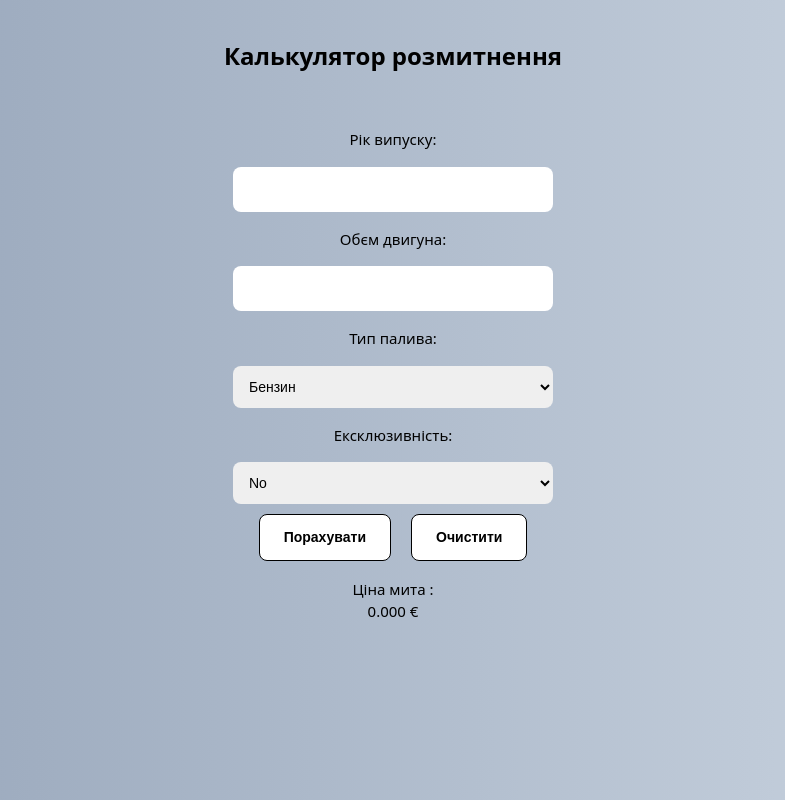
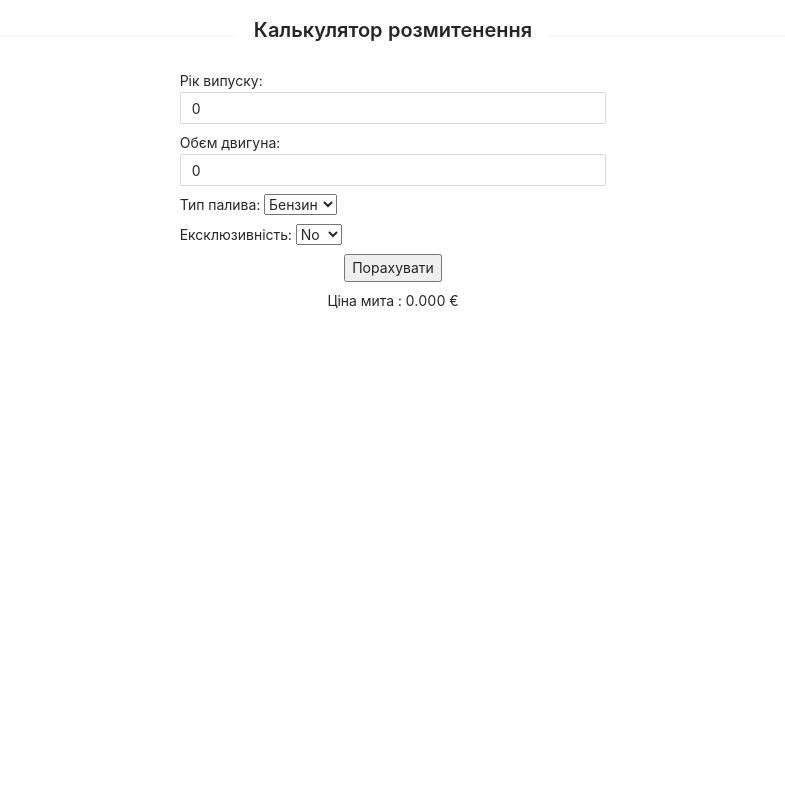
Before and after one commit to intercode-io/tax-calculator, a Next.js app: page / in a window 1280 px wide. Shown: the whole page, without its empty margins (247-1032 px from the left). Built offline with nearby package versions, Linux system fonts and the light colour scheme.

Commit message:
refactor code & style, add custom hook, and Layout, Header component

```diff
--- /dev/null
+++ b/common/year-coefficient.js
@@ -0,0 +1,16 @@
+const yearCoefficient = {
+    0: 2.2,
+    1: 1.9,
+    2: 1.65,
+    3: 1.55,
+    4: 1.45,
+    5: 1.35,
+    6: 1,
+    7: 0.9,
+    8: 0.85,
+    9: 0.8,
+    10: 0.75,
+    11: 0.7,
+}
+
+module.exports = yearCoefficient;
--- /dev/null
+++ b/components/Header.js
@@ -0,0 +1,18 @@
+import React from 'react';
+import {Col, Divider, Row, Typography} from "antd";
+
+const {Title} = Typography;
+
+const Header = () => {
+    return (
+        <Row>
+            <Col flex span={24}>
+                <Divider>
+                    <Title level={4}>Калькулятор розмитенення</Title>
+                </Divider>
+            </Col>
+        </Row>
+    );
+};
+
+export default Header;
--- /dev/null
+++ b/components/Layout.js
@@ -0,0 +1,13 @@
+import React from 'react';
+import Header from "./Header";
+
+const Layout = ({children}) => {
+    return (
+        <div>
+            <Header/>
+            <main>{children}</main>
+        </div>
+    );
+};
+
+export default Layout;
--- /dev/null
+++ b/hooks/useInput.js
@@ -0,0 +1,14 @@
+import {useState} from "react";
+
+export const useInput = (initialValue) => {
+    const [value, setValue] = useState(initialValue);
+
+    const handleChange = (event) => {
+        setValue(event);
+    }
+
+    return {
+        value,
+        onChange: handleChange
+    }
+};
--- a/pages/_app.js
+++ b/pages/_app.js
@@ -1,7 +1,10 @@
-import '../styles/globals.css'
+import 'antd/dist/antd.css';
+import Layout from "../components/Layout";
 
-function MyApp({ Component, pageProps }) {
-  return <Component {...pageProps} />
+function MyApp({Component, pageProps}) {
+    return <Layout>
+        <Component {...pageProps} />
+    </Layout>
 }
 
 export default MyApp
--- a/pages/index.js
+++ b/pages/index.js
@@ -1,27 +1,13 @@
 import Head from 'next/head'
 import {useState} from "react";
-import style from '../styles/styles.module.css';
+import {Col, InputNumber, Row} from "antd";
+import {useInput} from "../hooks/useInput";
+import yearCoefficient from "../common/year-coefficient"
 
 
-const options = {
-    0: 2.2,
-    1: 1.9,
-    2: 1.65,
-    3: 1.55,
-    4: 1.45,
-    5: 1.35,
-    6: 1,
-    7: 0.9,
-    8: 0.85,
-    9: 0.8,
-    10: 0.75,
-    11: 0.7,
-}
-
 export default function Home() {
-
-    const [yearOfManufacture, setYearOfManufacture] = useState();
-    const [volumeCar, setVolumeCar] = useState();
+    const yearOfManufacture = useInput(0);
+    const volumeCar = useInput(0);
     const [fuelRatio, setFuelRatio] = useState(1);
     const [isExclusiveCar, setIsExclusiveCar] = useState(1);
     const currentYear = new Date().getFullYear();
@@ -29,48 +15,37 @@ export default function Home() {
 
 
     const calculatePrice = () => {
-
-        const coefficient = Number(volumeCar) * Number(fuelRatio) * Number(isExclusiveCar);
-        const ageOfCar = currentYear - yearOfManufacture;
-
+        const coefficient = Number(volumeCar.value) * Number(fuelRatio) * Number(isExclusiveCar);
+        const ageOfCar = currentYear - yearOfManufacture.value;
         let rate = 0.7;
-        if (ageOfCar < 11) rate = options[ageOfCar];
-
+        if (ageOfCar < 11) rate = yearCoefficient[ageOfCar];
         const rateVal = rate * coefficient;
         const akz = Number(rateVal) / 2;
         const PDV = Number(rateVal) * 3.5 * 0.2;
-
-        setFinalPrice(akz + PDV)
-
+        setFinalPrice(akz + PDV);
     }
 
-    const clearForm = () => {
-        setYearOfManufacture('');
-        setVolumeCar('');
-        setFinalPrice('');
-    }
 
     return (
         <>
             <Head>
                 <title>Калькулятор розмитнення</title>
             </Head>
-            <main>
-                <section>
-                    <h1>Калькулятор розмитнення</h1>
-                </section>
-
-                <section>
-                    <div className={style.inputs}>
+            <main style={{alignItems: "center"}}>
+                <Row justify="center" style={{marginBottom: 8}}>
+                    <Col span={8}>
                         <span>Рік випуску{": "}</span>
-                        <input type="number" max={currentYear} min={1800} value={yearOfManufacture}
-                               onChange={(event) => setYearOfManufacture(event.target.value)}/>
-                    </div>
-                    <div className={style.inputs}>
+                        <InputNumber max={currentYear} style={{width: '100%'}} {...yearOfManufacture}/>
+                    </Col>
+                </Row>
+                <Row justify="center" style={{marginBottom: 8}}>
+                    <Col span={8}>
                         <span>Обєм двигуна{": "}</span>
-                        <input type="number" value={volumeCar} onChange={event => setVolumeCar(event.target.value)}/>
-                    </div>
-                    <div className={style.inputs}>
+                        <InputNumber style={{width: '100%'}} {...volumeCar}/>
+                    </Col>
+                </Row>
+                <Row justify="center" style={{marginBottom: 8}}>
+                    <Col span={8}>
                         <span>Тип палива{": "}</span>
                         <select onChange={event => {
                             setFuelRatio(event.target.value);
@@ -79,8 +54,10 @@ export default function Home() {
                             <option value={1.2}>Дизель</option>
                             <option value={0.5}>Гібрид</option>
                         </select>
-                    </div>
-                    <div className={style.inputs}>
+                    </Col>
+                </Row>
+                <Row justify="center" style={{marginBottom: 8}}>
+                    <Col span={8}>
                         <span>Ексклюзивність{": "}</span>
                         <select
                             onChange={event => setIsExclusiveCar(event.target.value)}
@@ -88,15 +65,14 @@ export default function Home() {
                             <option value={1.0}>No</option>
                             <option value={2.0}>Yes</option>
                         </select>
-                    </div>
-                </section>
-                <div>
-                    <button className={style.button} onClick={calculatePrice}>Порахувати</button>
-                    <button className={style.button} onClick={clearForm}>Очистити</button>
-                </div>
-                <div className={style.inputs}>
+                    </Col>
+                </Row>
+                <Row justify="center" style={{marginBottom: 8}}>
+                    <button onClick={calculatePrice}>Порахувати</button>
+                </Row>
+                <Row justify="center" style={{marginBottom: 8}}>
                     <span>Ціна мита : {finalPrice.toFixed(3)} €</span>
-                </div>
+                </Row>
             </main>
         </>
     )
--- a/postcss.config.js
+++ /dev/null
@@ -1,6 +0,0 @@
-module.exports = {
-  plugins: {
-    tailwindcss: {},
-    autoprefixer: {},
-  },
-}
--- a/styles/globals.css
+++ /dev/null
@@ -1,17 +0,0 @@
-@tailwind base;
-@tailwind components;
-@tailwind utilities;
-
-
-body {
-    @apply bg-gradient-to-r from-slate-400 to-slate-300;
-
-}
-
-h1 {
-    @apply text-2xl font-bold p-10;
-}
-
-main {
-    @apply flex flex-col items-center;
-}
--- a/styles/styles.module.css
+++ /dev/null
@@ -1,63 +0,0 @@
-.inputs {
-    display: flex;
-    flex-direction: column;
-    text-align: center;
-    justify-content: center;
-    align-items: center;
-}
-
-.inputs input {
-    width: 320px;
-    font-size: 0.875rem;
-    font-family: IBM Plex Sans, sans-serif;
-    font-weight: 400;
-    line-height: 1.5;
-    border-radius: 8px;
-    padding: 12px 12px;
-}
-
-.inputs select {
-    width: 320px;
-    font-size: 0.875rem;
-    font-family: IBM Plex Sans, sans-serif;
-    font-weight: 400;
-    line-height: 1.5;
-    border-radius: 8px;
-    padding: 12px 12px;
-}
-
-
-.inputs span {
-    font-size: 15px;
-    font-weight: 500;
-    margin: 5%;
-}
-
-.button{
-    font-family: IBM Plex Sans, sans-serif;
-    font-weight: bold;
-    font-size: 0.875rem;
-    padding: 12px 24px;
-    border-radius: 8px;
-    color: black;
-    margin: 10px;
-    background-color: white;
-    border: 1px solid #000;
-    transition: all 150ms ease;
-    cursor: pointer;
-}
-.button:hover{
-    color: white;
-    background-color: black;
-    border: none;
-}
-
-@media screen and (max-width: 330px) {
-    .inputs input {
-        max-width: 270px;
-    }
-
-    .inputs select {
-        max-width: 270px;
-    }
-}
--- a/tailwind.config.js
+++ /dev/null
@@ -1,10 +0,0 @@
-module.exports = {
-  content: [
-    './pages/**/*.{js,ts,jsx,tsx}',
-    './components/**/*.{js,ts,jsx,tsx}',
-  ],
-  theme: {
-    extend: {},
-  },
-  plugins: [],
-}
```
Also changed, not shown: package.json (+3 -7 lines), 2 other files (tests, documents, lock files or other folders).
